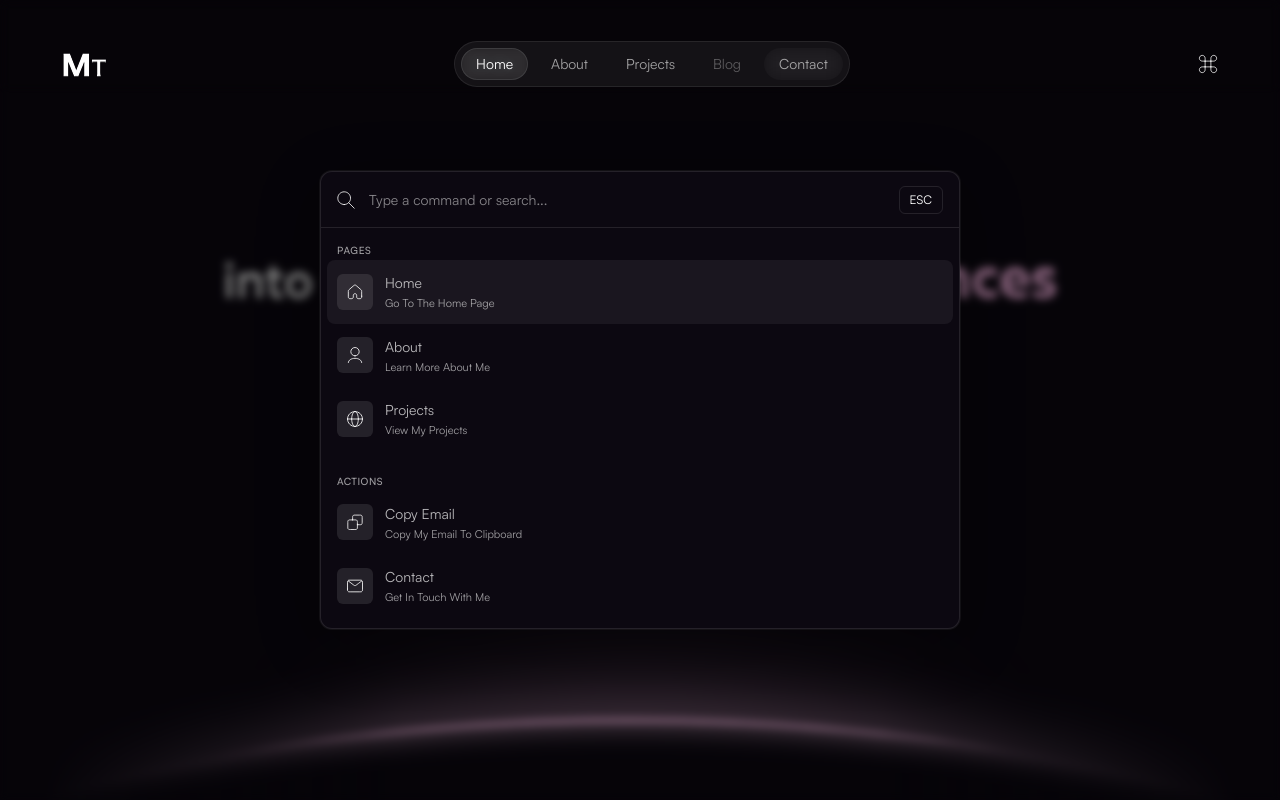
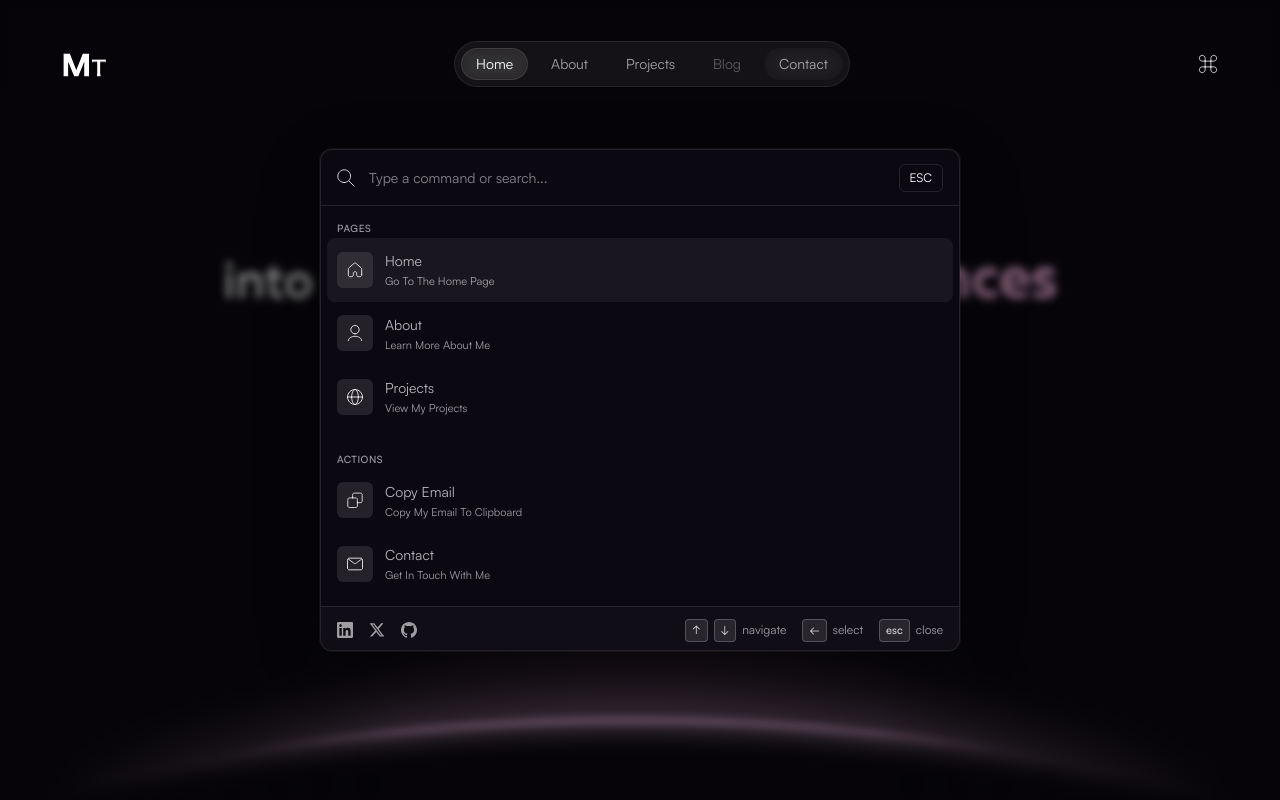
Before and after one commit to devtitus/portfolio-website-2026, a Next.js app: page / in a window 1280 px wide. Both pictures are taken after a click on the button 1207 px from the left and 64 px from the top of the page. Shown: the top 800 px of the page. Built offline with nearby package versions, Linux system fonts and the light colour scheme.

Commit message:
feat(ui): add footer with social icons and controls to command menu

```diff
--- a/app/components/command-menu/command-menu.tsx
+++ b/app/components/command-menu/command-menu.tsx
@@ -109,7 +109,7 @@ const CommandMenu: React.FC<CommandMenuProps> = ({
             <Command.Empty className={styles.commandEmpty}>
               No results found.
             </Command.Empty>
-
+            {/* Pages */}
             <Command.Group className={styles.commandGroup}>
               <span className={styles.commandGroupHeading}>Pages</span>
               <Command.Item
@@ -158,7 +158,7 @@ const CommandMenu: React.FC<CommandMenuProps> = ({
                 </div>
               </Command.Item>
             </Command.Group>
-
+            {/* Actions */}
             <Command.Group className={styles.commandGroup}>
               <span className={styles.commandGroupHeading}>Actions</span>
               <Command.Item
@@ -192,7 +192,7 @@ const CommandMenu: React.FC<CommandMenuProps> = ({
                 </div>
               </Command.Item>
             </Command.Group>
-
+            {/* Socials */}
             <Command.Group className={styles.commandGroup}>
               <span className={styles.commandGroupHeading}>Socials</span>
 
@@ -236,6 +236,32 @@ const CommandMenu: React.FC<CommandMenuProps> = ({
               </Command.Item>
             </Command.Group>
           </Command.List>
+          {/* Add this footer section after Command.List */}
+          <div className={styles.commandFooter}>
+            <div className={styles.socialIcons}>
+              <LinkedInIcon className={styles.footerIcon} />
+              <XIcon className={styles.footerIcon} />
+              <GithubIcon className={styles.footerIcon} />
+            </div>
+
+            <div className={styles.navigationControls}>
+              <div className={styles.controlGroup}>
+                <span className={styles.controlKey}>↑</span>
+                <span className={styles.controlKey}>↓</span>
+                <span className={styles.controlText}>navigate</span>
+              </div>
+
+              <div className={styles.controlGroup}>
+                <span className={styles.controlKey}>←</span>
+                <span className={styles.controlText}>select</span>
+              </div>
+
+              <div className={styles.controlGroup}>
+                <span className={styles.controlKey}>esc</span>
+                <span className={styles.controlText}>close</span>
+              </div>
+            </div>
+          </div>
         </Command>
       </div>
     </div>
--- a/app/styles/components/commandMenu.module.css
+++ b/app/styles/components/commandMenu.module.css
@@ -131,7 +131,7 @@
 }
 
 .commandList::-webkit-scrollbar {
-  width: 4px;
+  width: 2px;
 }
 
 .commandList::-webkit-scrollbar-track {
@@ -141,6 +141,9 @@
 .commandList::-webkit-scrollbar-thumb {
   background: rgba(255, 255, 255, 0.2);
   border-radius: 2px;
+}
+.commandList:focus-visible {
+  outline: none;
 }
 
 /* Empty State */
@@ -255,3 +258,63 @@
   color: var(--default-text-color);
   font-weight: 500;
 }
+
+/* Command Footer */
+.commandFooter {
+  display: flex;
+  justify-content: space-between;
+  align-items: center;
+  padding: 12px 16px;
+  border-top: 1px solid rgba(255, 255, 255, 0.1);
+  background: rgba(255, 255, 255, 0.02);
+}
+
+.socialIcons {
+  display: flex;
+  gap: 16px;
+  align-items: center;
+}
+
+.footerIcon {
+  width: 16px;
+  height: 16px;
+  color: rgba(255, 255, 255, 0.6);
+  cursor: pointer;
+  transition: color 0.2s ease;
+}
+
+.footerIcon:hover {
+  color: var(--default-text-color);
+}
+
+.navigationControls {
+  display: flex;
+  gap: 16px;
+  align-items: center;
+}
+
+.controlGroup {
+  display: flex;
+  align-items: center;
+  gap: 6px;
+}
+
+.controlKey {
+  background: rgba(255, 255, 255, 0.1);
+  border: 1px solid rgba(255, 255, 255, 0.2);
+  border-radius: 4px;
+  padding: 2px 6px;
+  font-size: 11px;
+  font-weight: 500;
+  color: rgba(255, 255, 255, 0.8);
+  font-family: var(--font-family-secondary);
+  cursor: default;
+}
+
+.controlText {
+  font-size: 12px;
+  color: rgba(255, 255, 255, 0.6);
+  font-family: var(--font-family-secondary);
+  font-weight: 400;
+  cursor: default;
+}
```
